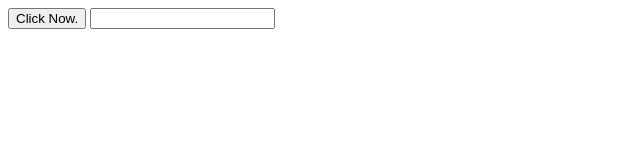
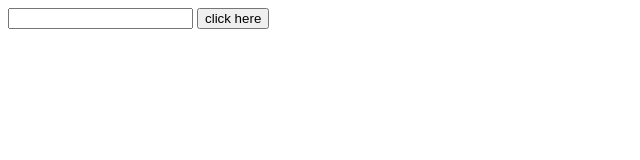
Before and after one commit to staten-island-tech/dom-manipulation-project-Kai-Shleymovich, a plain HTML site: page index.html in a window 1280 px wide. Shown: the whole page, without its empty margins (0-640 px from the left). Drawn offline with Linux system fonts and the light colour scheme.

Commit message:
properly started

```diff
--- a/app.js
+++ b/app.js
@@ -1,7 +1,15 @@
 const DOMSelectors = {
-  button: document.getElementById("btn"),
+  form: document.getElementById('form'),
+  input: document.getElementById('colors')
 };
-function background() {
+DOMSelectors.form.addEventListener('submit',function(e){
+  e.preventDefault()
+document.body.style.backgroundColor = DOMSelectors.input.value
+});
+/* function background() {
  if (input='red')
  document.body.style.backgroundColor = "red";
+ if (input='green')
+ document.body.style.backgroundColor = "green";
 }
+ */
--- a/index.html
+++ b/index.html
@@ -7,10 +7,10 @@
     <link rel="stylesheet" href="style.css" />
   </head>
   <body>
-    <div id="box">
-      <button type="button" onclick="background()" id="btn">Click Now.</button>
-      <input type="text" />
-    </div>
+    <form action="" id="form">
+      <input type="text" id="colors">
+      <input type="submit" value="click here">
+    </form>
     <script src="app.js"></script>
   </body>
 </html>
```
